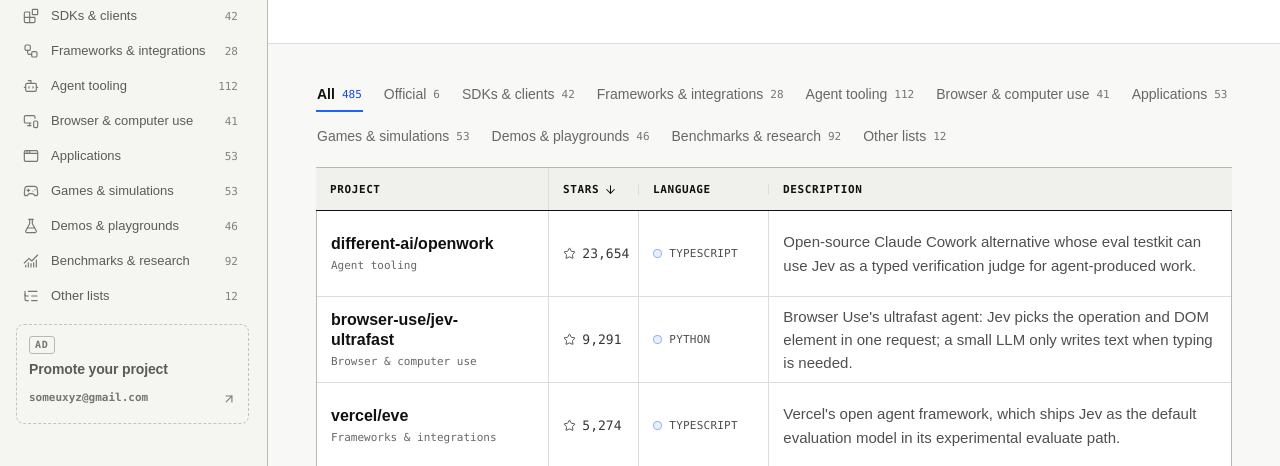
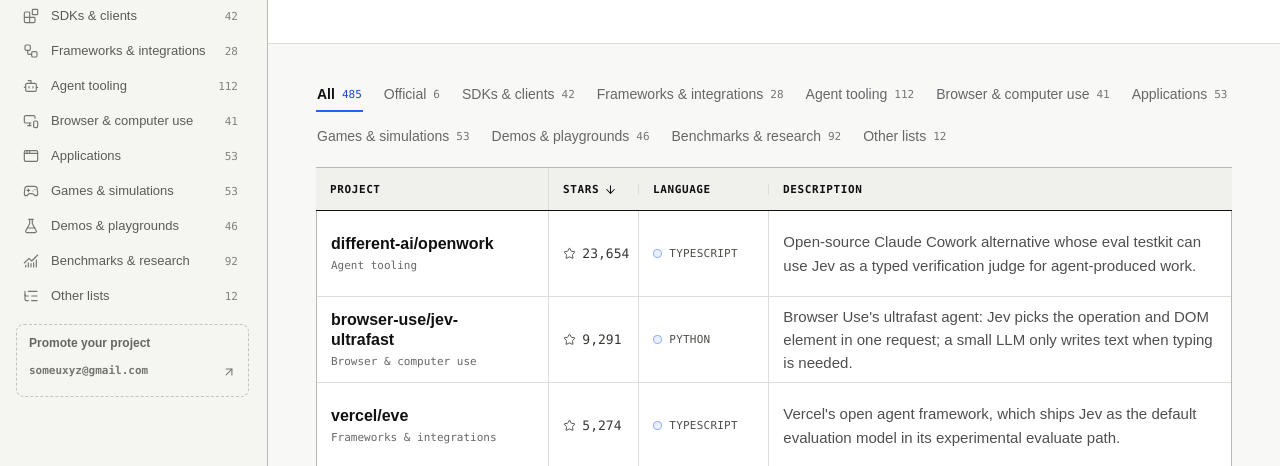
Before and after one commit to OSeanL/awesome-jev, an Astro site: page / in a window 1280 px wide. Shown: the part 281-747 px from the top of the page. Built offline with nearby package versions, Linux system fonts and the light colour scheme; Astro itself is replaced by a stand-in of ours.

Commit message:
Simplify collaboration placement label

```diff
--- a/src/pages/index.astro
+++ b/src/pages/index.astro
@@ -240,7 +240,6 @@
           </nav>
 
           <div class="collaboration-placement">
-            <span class="placement-label">AD</span>
             <strong>{t('Promote your project', '推广你的项目')}</strong>
             <a href="mailto:someuxyz@gmail.com?subject=Awesome%20Jev%20placement">
               <span>someuxyz@gmail.com</span>
--- a/src/styles/global.css
+++ b/src/styles/global.css
@@ -67,13 +67,12 @@
 .category-nav a.selected { color: var(--ink); border-color: transparent; background: #e9e9e5; box-shadow: none; }
 .category-nav a.selected small { color: #4f6088; }
 .collaboration-placement { margin: 12px 4px 5px; display: flex; flex-direction: column; align-items: stretch; gap: 7px; padding: 11px 12px; border: 1px dashed #c4c4bf; border-radius: 8px; background: transparent; color: #666661; }
-.collaboration-placement strong { color: #5c5c57; font-size: .875rem; line-height: 1.25; font-weight: 650; letter-spacing: -.01em; }
+.collaboration-placement strong { color: #666661; font-size: .75rem; line-height: 1.3; font-weight: 600; }
 .collaboration-placement a { min-height: 26px; display: flex; align-items: center; justify-content: space-between; gap: 8px; color: #777771; font: 600 .6875rem/1.3 var(--font-mono); text-decoration: none; overflow-wrap: anywhere; transition: color .16s ease, transform .16s cubic-bezier(.22,1,.36,1); }
 .collaboration-placement a svg { flex: 0 0 auto; }
 .collaboration-placement a:hover { color: #3f3f3b; transform: translateY(-1px); }
 .collaboration-placement a:active { transform: translateY(0); }
 .collaboration-placement a:focus-visible { outline: 2px solid var(--blue); outline-offset: 2px; }
-.placement-label { align-self: flex-start; padding: 3px 5px; border: 1px solid #b9b9b4; border-radius: 3px; background: transparent; color: #777772; font: 650 .625rem/1 var(--font-mono); letter-spacing: .08em; }
 
 @media (hover: hover) {
   .side-nav a:hover, .category-nav a:hover { color: var(--ink); border-color: transparent; background: #efefeb; box-shadow: none; }
```
